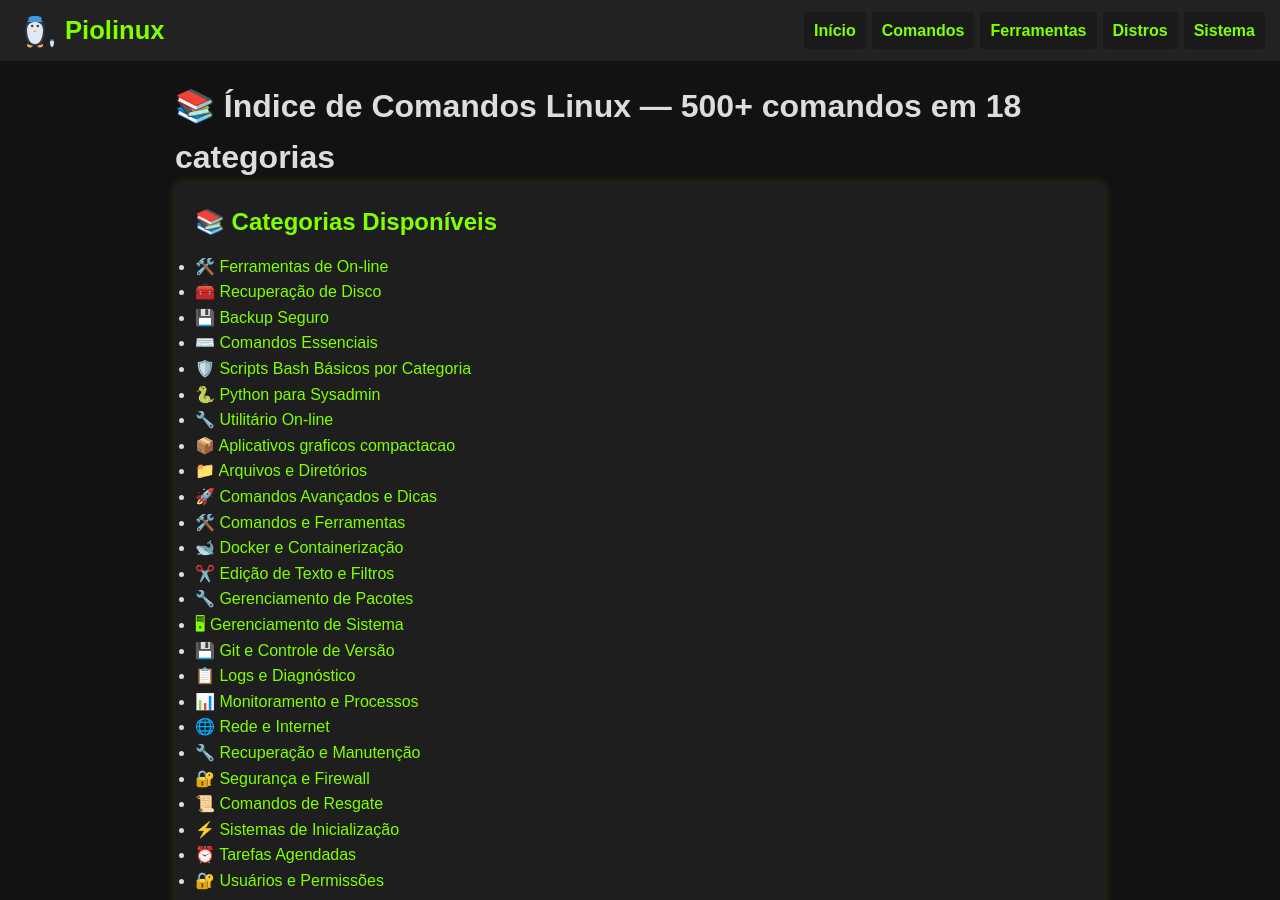
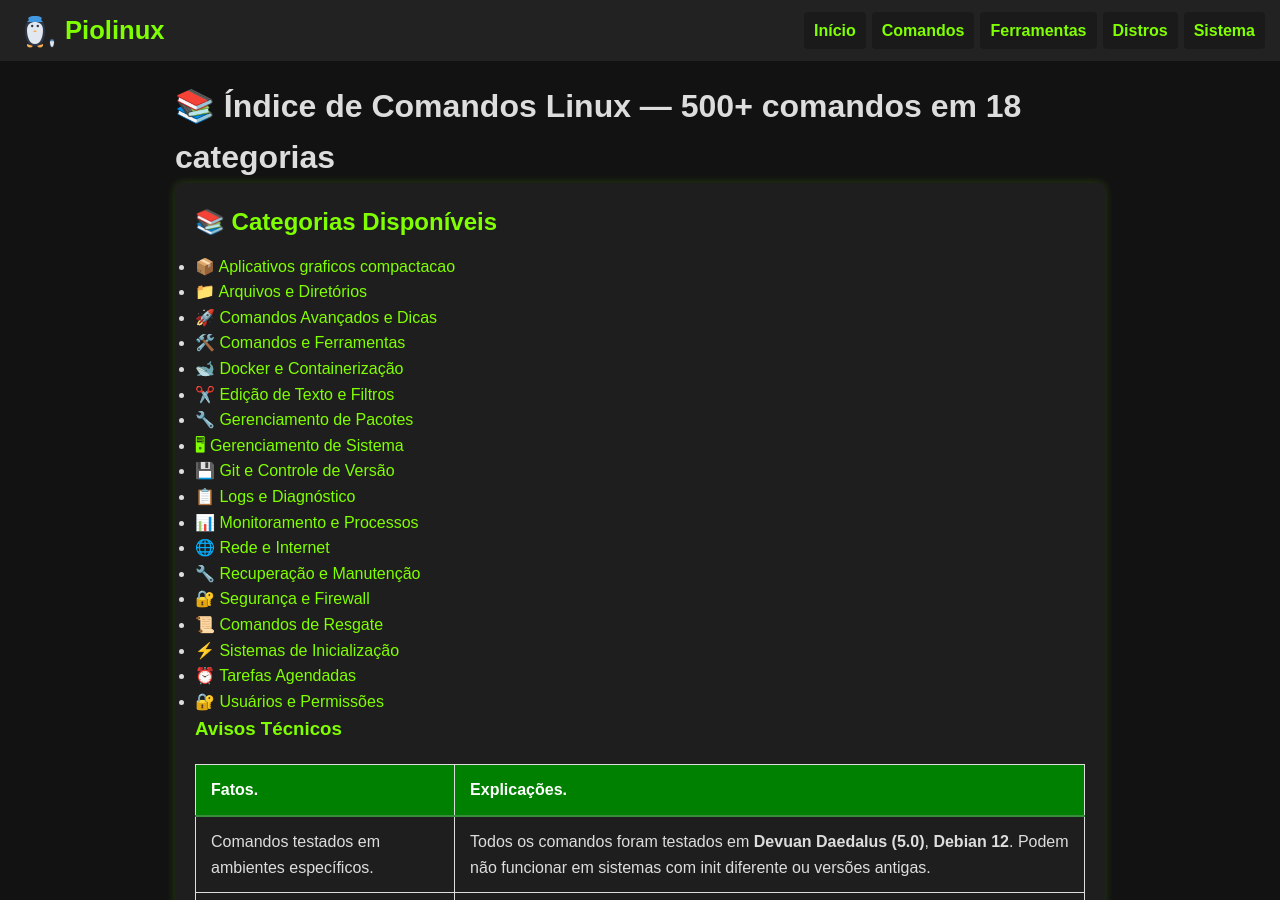
Before and after one commit to Piolinux/piolinux-site, a Jekyll site: the page built from _pages/_comandos/index.md, in a window 1280 px wide and 900 px high. Built offline with Jekyll 4.4.1, drawn with Linux system fonts in a browser that asks for light colours.

Commit message:
Update index.md

```diff
--- a/_pages/_comandos/index.md
+++ b/_pages/_comandos/index.md
@@ -13,13 +13,6 @@ permalink: /comandos/
   <h2>📚 Categorias Disponíveis</h2>
 
   <ul class="lista-categorias">
-    <li><a href="{{ '/ferramentas/' | relative_url }}">🛠️ Ferramentas de On-line</a></li>
-<li><a href="{{ '/comandos-recuperacao-disco-linux/' | relative_url }}">🧰 Recuperação de Disco</a></li>
-<li><a href="{{ '/programas-backup-seguros/' | relative_url }}">💾 Backup Seguro</a></li>
-<li><a href="{{ '/comandos-essenciais-terminal-linux/' | relative_url }}">⌨️ Comandos Essenciais</a></li>
-<li><a href="{{ '/scripts-bash/' | relative_url }}">🛡️ Scripts Bash Básicos por Categoria </a></li>
-<li><a href="{{ '/python-casos-uso/' | relative_url }}">🐍 Python para Sysadmin</a></li>
-<li><a href="{{ '/utilitarios-online/' | relative_url }}">🔧 Utilitário On-line</a></li>
     <li><a href="/aplicativos-graficos-compactacao-linux/">📦 Aplicativos graficos compactacao</a></li>
     <li><a href="/arquivos-e-diretorios/">📁 Arquivos e Diretórios</a></li>
     <li><a href="/comandos-avancados-e-dicas/">🚀 Comandos Avançados e Dicas</a></li>
```
